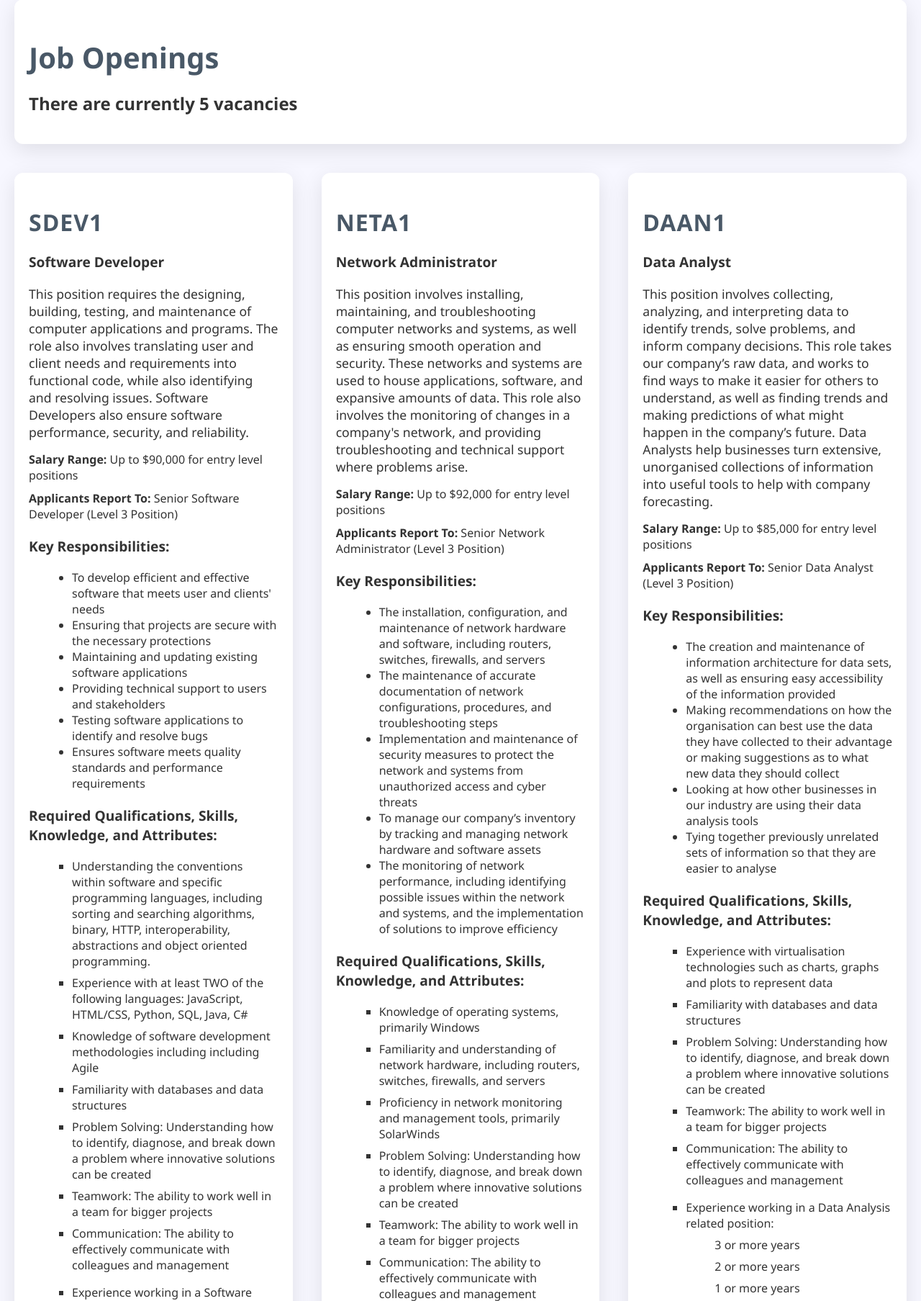
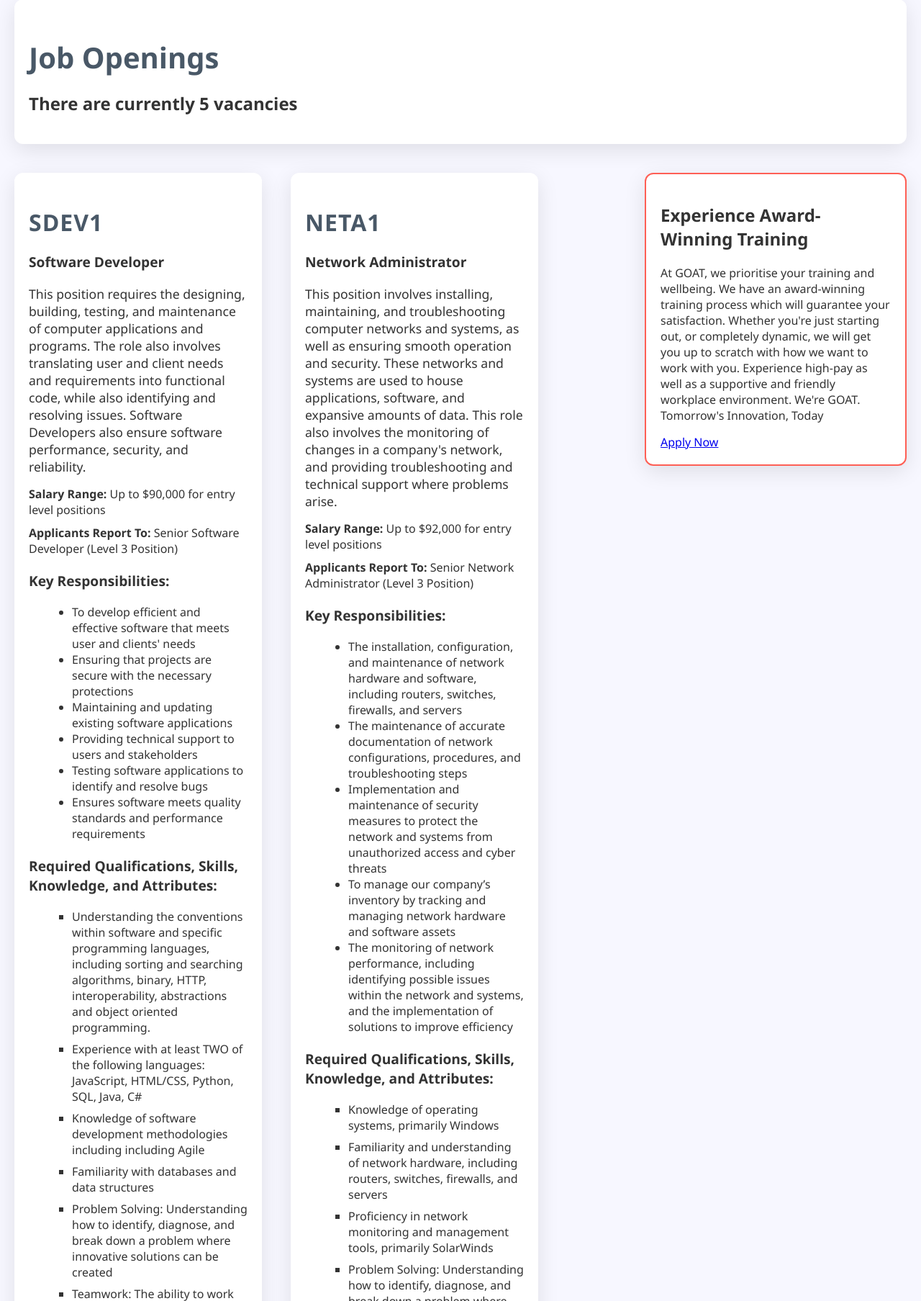
Before and after one commit to 105928712/goat, a PHP site: page /jobs.html in a window 1280 px wide. Shown: the part 114-1921 px from the top of the page at 72% size. Run offline with PHP 8.4, Linux system fonts and the light colour scheme.

Commit message:
make the aside as per requirements

```diff
--- a/styles/styles.css
+++ b/styles/styles.css
@@ -566,6 +566,8 @@ section.award a.active::after {
     display: grid;
     grid-template-columns: repeat(auto-fit, minmax(350px, 1fr));
     box-sizing: border-box;
+    float: left;
+    width: 60%
 }
 
 /* Job Title Styling */
@@ -629,6 +631,12 @@ section h3 {
     list-style-type: none;
 }
 
+/* as per the requirements we need an aside with 25% width and border */
+aside {
+    float: right;
+    width: 25%;
+    border: 2px solid var(--tertiary)
+}
 
 
 
```
